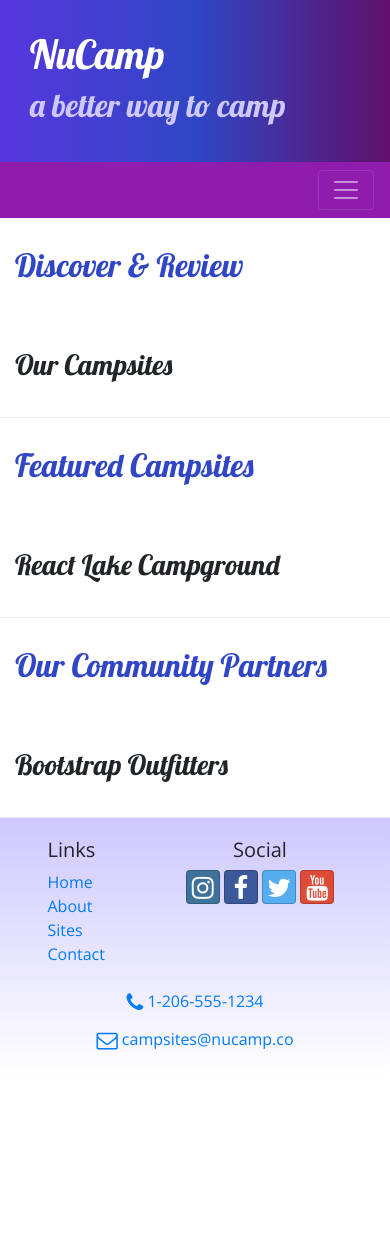
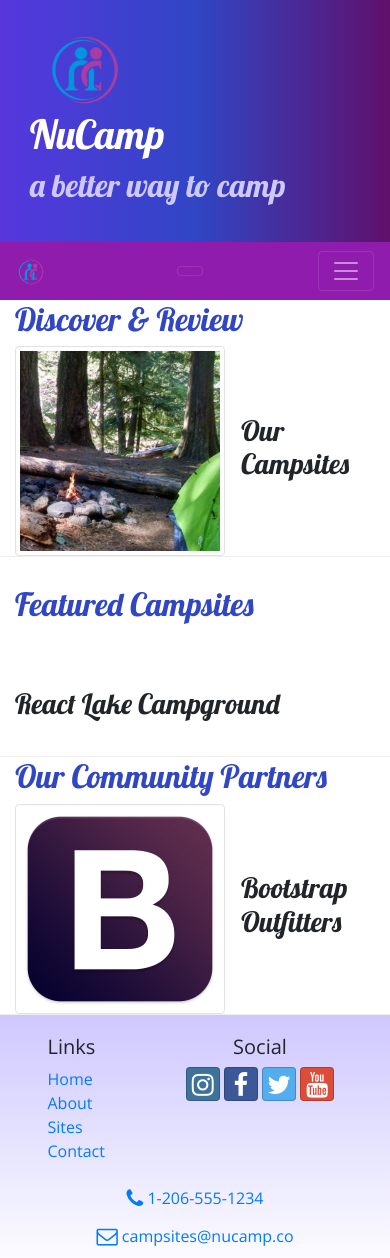
Before and after one commit to kulrichNuCamp/nucamp-bootstrap, a website: page index.html in a window 390 px wide. Before the commit the page ends 1078 px from the top, so only its background shows below. Drawn offline with nearby package versions, Linux system fonts and the light colour scheme.

Commit message:
Images and Media

```diff
--- a/index.html
+++ b/index.html
@@ -23,6 +23,9 @@
     <header class="jumbotron jumbotron-fluid">
         <div class="container">
             <div class="row">
+                <div class="col-4 col-sm-3 col-md-2 align-self-center">
+                   <img src="img/logo.png" class="img-fluid" />
+                </div>
                 <div clas="col">
                     <h1>NuCamp</h1>
                     <h2>a better way to camp</h2>
@@ -33,7 +36,9 @@
 
     <nav class="navbar navbar-expand-sm navbar-dark sticky-top">
         <div class="container">
-            <button class="navbar-toggler ml-auto" type="button" data-toggle="collapse" data-target="#nucampNavbar">
+            <a class="navbar-brand" href="#"><img src="img/logo.png" height="30" width="30" /></a>
+            <button class="navbar-toggler" type="button" data-toggle="collapse" data-target="#nucampNavbar">
+            <button class="navbar-toggler" type="button" data-toggle="collapse" data-target="#nucampNavbar">
                 <span class="navbar-toggler-icon"></span>
             </button>
 
@@ -54,8 +59,13 @@
                 <h2 class="text-sm-right">Discover & Review</h2>
             </div>
             <div class="col">
-                <h3>Our Campsites</h3>
-                <p class="d-none d-sm-block">Explore our growing database of curated campsites and leave your own reviews!</p>
+                <div class="media">
+                    <img class="d-flex mr-3 img-thumbnail" src="img/breadcrumb-trail-thumb.jpg" alt="Breadcrumb Trail" />
+                    <div class="media-body align-self-center">
+                        <h3>Our Campsites</h3>
+                        <p class="d-none d-sm-block">Explore our growing database of curated campsites and leave your own reviews!</p>
+                    </div>
+                </div>
             </div>
         </div>
 
@@ -74,8 +84,13 @@
                 <h2 class="text-sm-right">Our Community Partners</h2>
             </div>
             <div class="col">
-                <h3>Bootstrap Outfitters</h3>
-                <p class="d-none d-sm-block">Bootstrap Outfitters supplies you with gear you need at prices you can't beat.</p>
+                <div class="media">
+                    <img class="d-flex mr-3 img-thumbnail" src="img/bootstrap-thumb.png" alt="Bootstrap Outfitters" />
+                    <div class="media-body align-self-center">
+                        <h3>Bootstrap Outfitters</h3>
+        				<p class="d-none d-sm-block">Bootstrap Outfitters supplies you with gear you need at prices you can't beat.</p>
+                    </div>
+                </div>
             </div>
         </div>
     </div>
```
Also changed, not shown: aboutus.html (+7 -2 lines), contactus.html (+6 -2 lines), img/bootstrap-thumb.png (added), img/breadcrumb-trail-thumb.jpg (added), img/breadcrumb-trail.jpg (added), img/chrome-river-thumb.jpg (added), img/chrome-river.jpg (added), img/logo.png (added), img/react-lake-thumb.jpg (added), img/react-lake.jpg (added).
